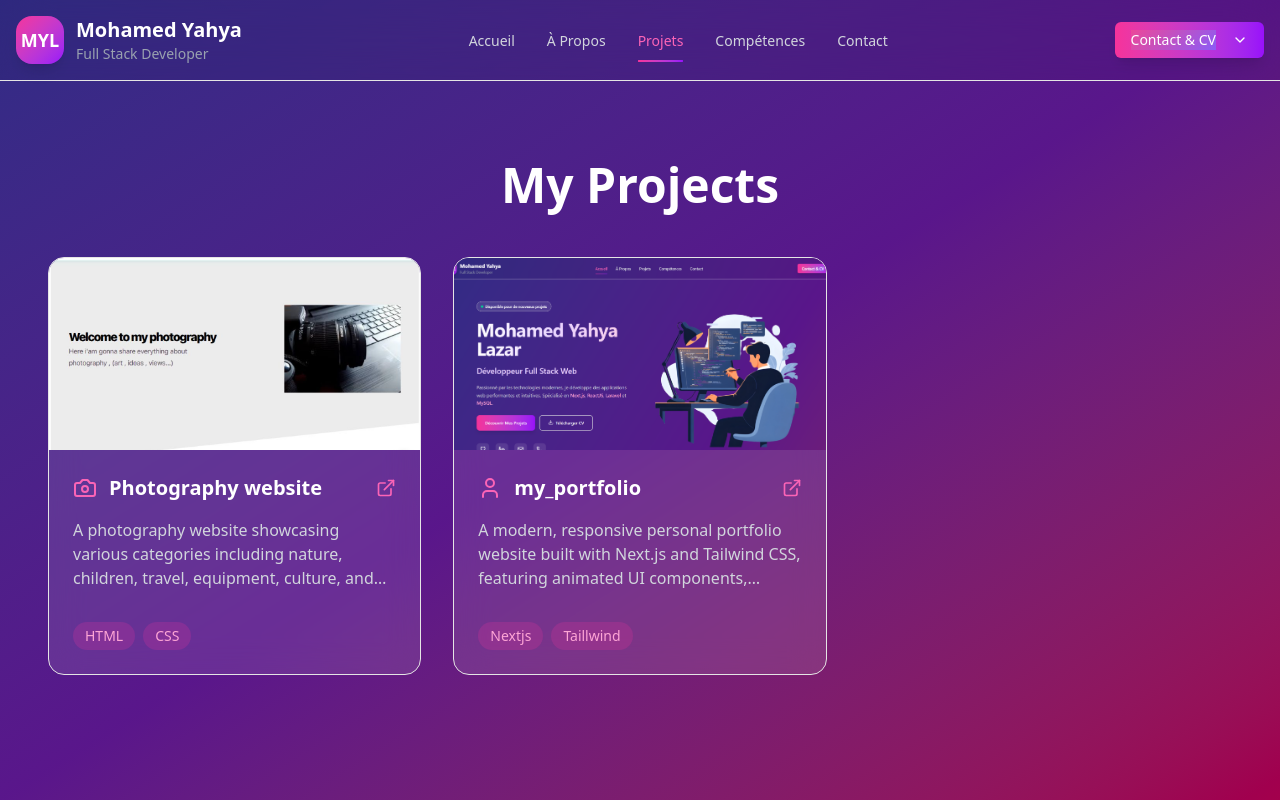
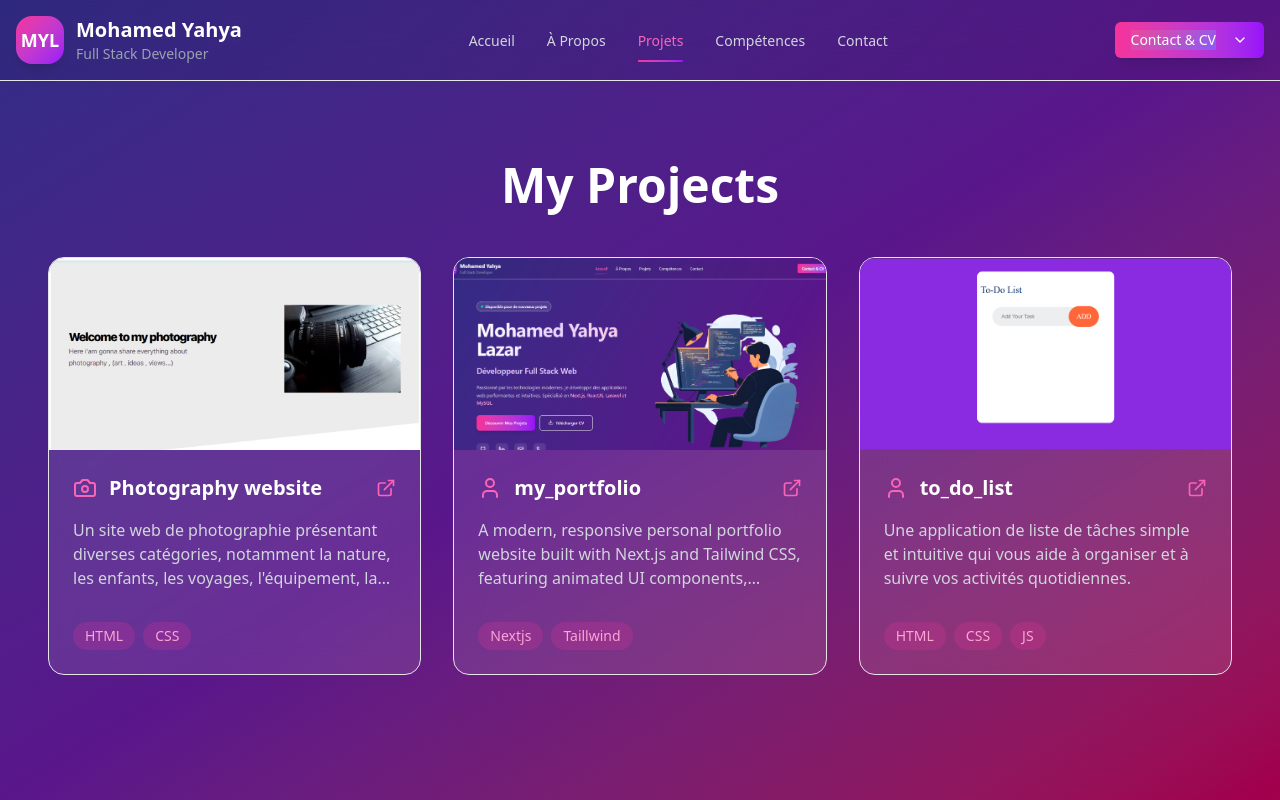
Before and after one commit to Yahyalazar/my_portfolio, a Next.js app: page /projects in a window 1280 px wide. Shown: the top 800 px of the page. Built offline with nearby package versions, Linux system fonts and the light colour scheme.

Commit message:
feat(projects): add new to-do list project and update photography description
- Added new to-do list project with French description
- Updated photography project description from English to French

```diff
--- a/src/app/projects/page.tsx
+++ b/src/app/projects/page.tsx
@@ -23,7 +23,7 @@ export default function ProjectsPage() {
   const projects = [
     {
       title: "Photography website",
-      description: "A photography  website showcasing various categories including nature, children, travel, equipment, culture, and sports photography.",
+      description: "Un site web de photographie présentant diverses catégories, notamment la nature, les enfants, les voyages, l'équipement, la culture et la photographie sportive.",
       technologies: ["HTML", "CSS"],
       image: "/images/image1.png",
       link: "https://project-photography-ten.vercel.app/#header",
@@ -35,6 +35,14 @@ export default function ProjectsPage() {
         technologies: ["Nextjs", "Taillwind"],
         image: "/images/portfolio.png",
         link: "https://portfolio-mohamed-yahya-lazar.vercel.app/",
+        icon: <User className="w-6 h-6 text-pink-400" />
+      },
+      {
+        title: "to_do_list",
+        description: "Une application de liste de tâches simple et intuitive qui vous aide à organiser et à suivre vos activités quotidiennes.",
+        technologies: ["HTML", "CSS","JS"],
+        image: "/images/to_do.png",
+        link: "https://to-do-list-one-psi-84.vercel.app/",
         icon: <User className="w-6 h-6 text-pink-400" />
       },
     // Add other projects here
```
Also changed, not shown: public/images/to_do.png (added).
